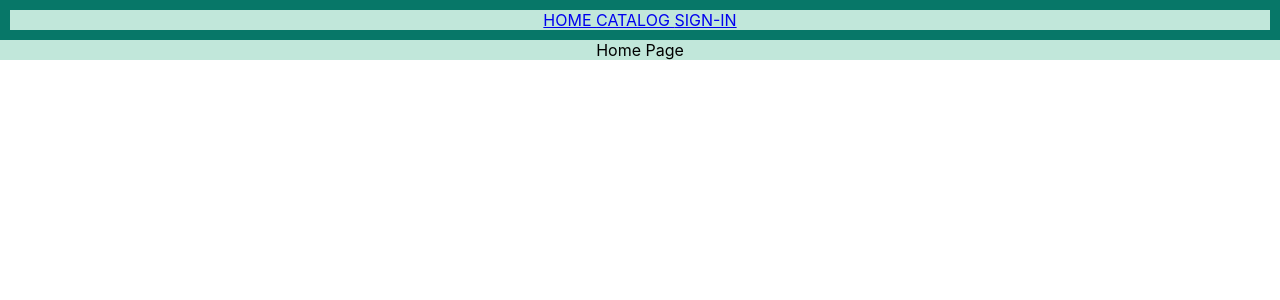
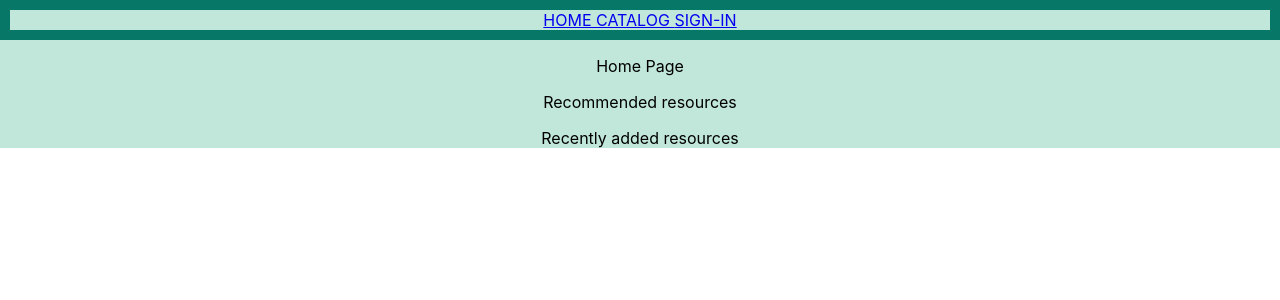
Before and after one commit to alessiasHUB/study-resource-catalog-front, a React (Create React App) app: page / in a window 1280 px wide. Shown: the top 300 px of the page. Built offline with nearby package versions, Linux system fonts and the light colour scheme; no server answers.

Commit message:
structure is up

```diff
--- a/src/components/HomePage.tsx
+++ b/src/components/HomePage.tsx
@@ -1,5 +1,14 @@
+import RecentlyAddedResources from "./RecentlyAddedResources";
+import TopRecommendedResources from "./TopRecommendationsResources";
+
 function HomePage(): JSX.Element {
-  return <> Home Page </>;
+  return (
+    <>
+      <p>Home Page</p>
+      <TopRecommendedResources />
+      <RecentlyAddedResources />
+    </>
+  );
 }
 
 export default HomePage;
--- /dev/null
+++ b/src/components/RecentlyAddedResources.tsx
@@ -0,0 +1,9 @@
+export default function RecentlyAddedResources(): JSX.Element {
+  // recently added resources
+  // GET latest 5 resources (by date)
+  return (
+    <>
+      <p>Recently added resources</p>
+    </>
+  );
+}
--- /dev/null
+++ b/src/components/TopRecommendationsResources.tsx
@@ -0,0 +1,9 @@
+export default function TopRecommendedResources(): JSX.Element {
+  // most liked resources
+  // GET 5 most liked resources (SORT BY LIKES in RESOURCES)
+  return (
+    <>
+      <p>Recommended resources</p>
+    </>
+  );
+}
```
